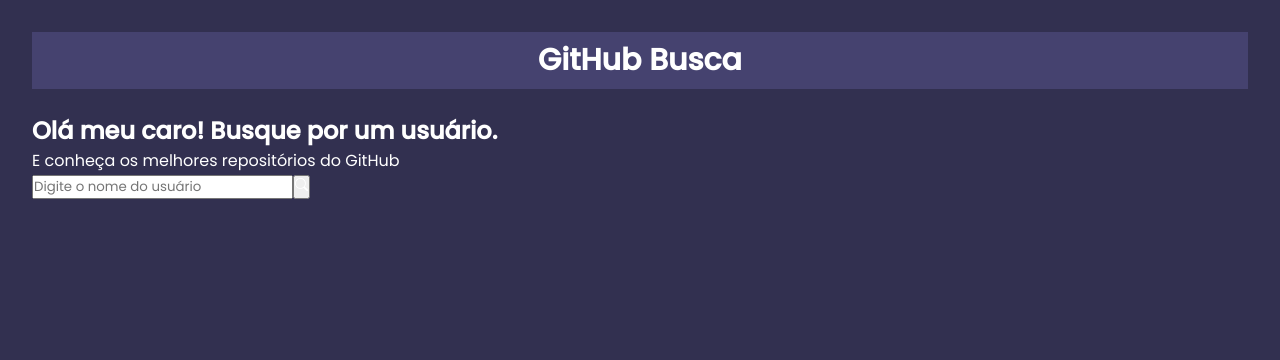
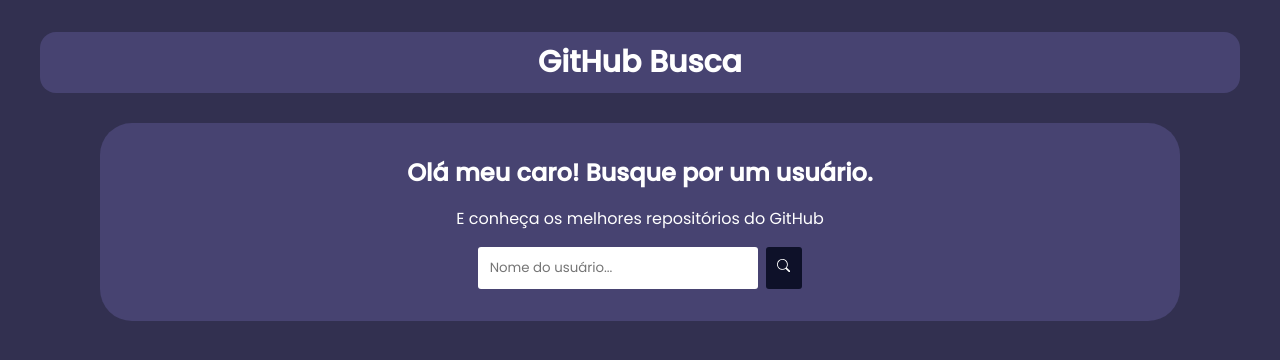
Before and after one commit to yyhago/project-GitBusca, a React (Vite) app: page / in a window 1280 px wide. Shown: the top 360 px of the page. Built offline with nearby package versions, Linux system fonts and the light colour scheme.

Commit message:
Padronização e aplicação do styled components e css modules

```diff
--- a/src/App.tsx
+++ b/src/App.tsx
@@ -3,18 +3,25 @@
 
 const TextH2 = styled.h2`
   text-align: center;
+  padding: .5rem;
   font-size: 30px;
-  background-color: #45426f;
-  padding: .5%;
-  margin-bottom:2%;
+  background-color: #474371;
+  margin-bottom: 30px;
+  border-radius: 1rem;
+`;
+
+const ContainerApp = styled.div`
+  text-align: center;
+  max-width: 1200px;
+  margin: 0 auto;
 `;
 
 function App() {
   return (
-    <div className="App">
+    <ContainerApp>
       <TextH2>GitHub Busca</TextH2>
       <Outlet />
-    </div>
+    </ContainerApp>
   );
 }
 
--- /dev/null
+++ b/src/components/Busca.module.css
@@ -0,0 +1,18 @@
+.buscaContainer{
+    display: flex;
+    gap: .5rem;
+}
+
+
+.buscaContainer input,
+.buscaContainer button{
+    padding: .7rem;
+    border-radius: 3px;
+    border: none;
+    color: #2b3566;
+}
+
+.buscaContainer button{
+    background-color: #0e1129;
+    cursor: pointer;
+}
--- a/src/components/Busca.tsx
+++ b/src/components/Busca.tsx
@@ -1,28 +1,44 @@
 import { BsSearch } from "react-icons/bs";
 import { useState } from "react";
+
+import styled from "styled-components";
+import styleModule from "./Busca.module.css"
 
 type BuscaProps = {
   loadUser: (userName: string) => Promise<void>;
 };
 
+const ContainerBusca = styled.div`
+  background-color: #474371;
+  border-radius: 2rem;
+  margin: 0 auto;
+  padding: 2rem;
+  width: 90%;
+  display: flex;
+  flex-direction: column;
+  justify-content: center;
+  align-items: center;
+  gap: 1rem;
+  margin-bottom: 1.5rem;
+`;
+
 export default function Busca({ loadUser }: BuscaProps) {
-
-    const [userName, setUserName] = useState("")
+  const [userName, setUserName] = useState("");
 
   return (
-    <div>
+    <ContainerBusca>
       <h2>Olá meu caro! Busque por um usuário.</h2>
       <p>E conheça os melhores repositórios do GitHub</p>
-      <div>
+      <div className={styleModule.buscaContainer}>
         <input
           type="text"
-          placeholder="Digite o nome do usuário"
+          placeholder="Nome do usuário..."
           onChange={(e) => setUserName(e.target.value)}
         />
         <button onClick={() => loadUser(userName)}>
           <BsSearch />
         </button>
       </div>
-    </div>
+    </ContainerBusca>
   );
 }
--- a/src/routes/Home.tsx
+++ b/src/routes/Home.tsx
@@ -8,12 +8,24 @@
   const loadUser = async (userName: string) => {
     const res = await fetch(`https://api.github.com/users/${userName}`);
     const data = await res.json();
-    console.log(data);
+
+    const { avatar_url, login, location, followers, following } = data;
+
+    const userData: UserProps = {
+      avatar_url,
+      login,
+      location,
+      followers,
+      following,
+    };
+
+    setUser(userData);
   };
 
   return (
     <>
-      <Busca loadUser = {loadUser}/>
+      <Busca loadUser={loadUser} />
+      {user && <p>{user.login}</p>}
     </>
   );
 }
```
Also changed, not shown: src/types/user.ts (+4 -4 lines).
